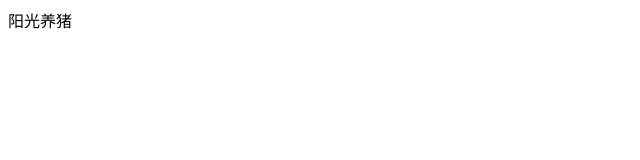
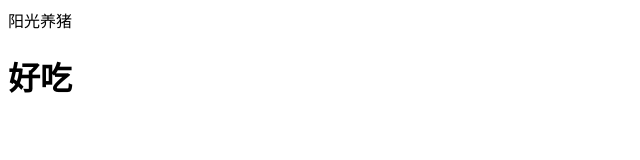
Before and after one commit to Wangjintao22/git-demo-1, a plain HTML site: page index.html in a window 1280 px wide. Shown: the whole page, without its empty margins (0-640 px from the left). Drawn offline with Linux system fonts and the light colour scheme.

Commit message:
添加标题

```diff
--- a/index.html
+++ b/index.html
@@ -9,6 +9,7 @@
 
 <body>
     阳光养猪
+    <h1>好吃</h1>
 </body>
 
 </html>
```
